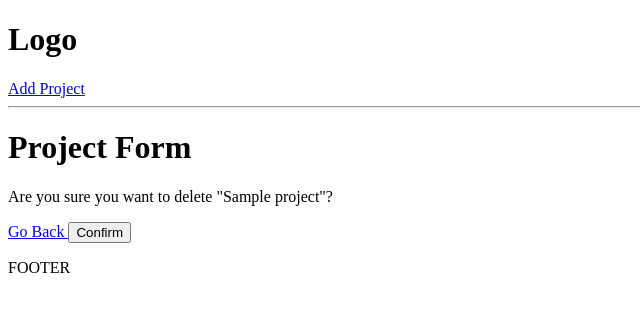
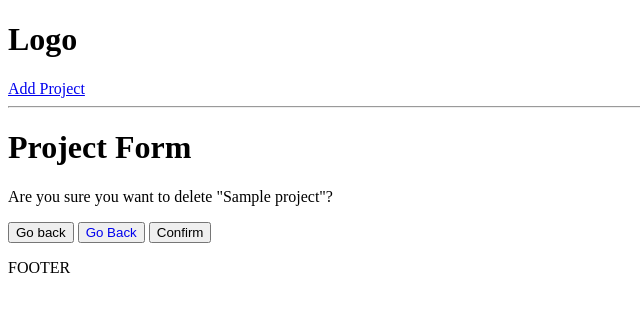
Before and after one commit to 833FCAK3/devsearch, a Django app: page /delete-project/00000000-0000-0000-0000-000000000001/ in a window 1280 px wide. Shown: the top 312 px of the page, without its empty margins (0-640 px from the left). Run offline with Django 4.2, Linux system fonts and the light colour scheme; tables that the repository leaves empty hold one stand-in row (values such as "Sample post").

Commit message:
Fix the return button

```diff
--- a/devsearch/projects/templates/projects/delete_template.html
+++ b/devsearch/projects/templates/projects/delete_template.html
@@ -6,9 +6,8 @@
 <form method="POST">
     {% csrf_token %}
     <p>Are you sure you want to delete "{{object}}"?</p>
-    <a href="{% url 'projects' %}">
-        Go Back
-    </a>
+    <input type="button" value="Go back" onclick="javascript:history.go(-1);">
+    <button><a style="text-decoration: none" href="{% url 'projects' %}">Go Back</a></button>
     <input type="submit" value="Confirm">
 </form>
 
```
